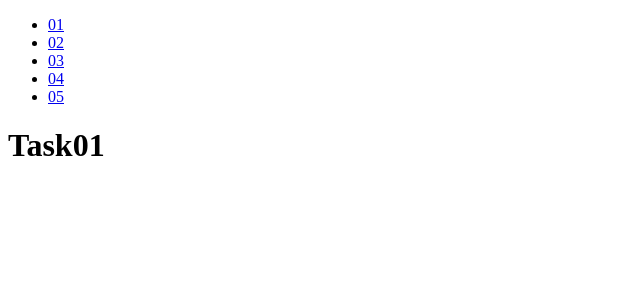
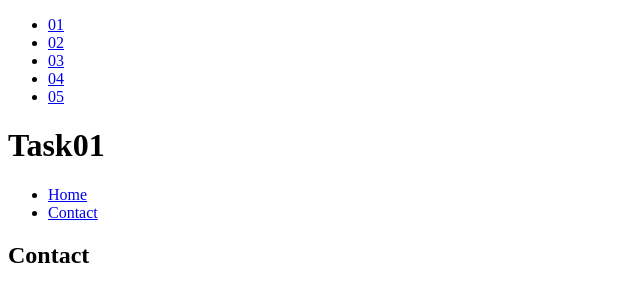
Before and after one commit to webEsperer/practice-react-routing, a React app: page /#/task01/Contact in a window 1280 px wide. Shown: the top 302 px of the page, without its empty margins (0-640 px from the left). Built offline with nearby package versions, Linux system fonts and the light colour scheme.

Commit message:
solved task01

```diff
--- a/01/Task01.js
+++ b/01/Task01.js
@@ -1,9 +1,29 @@
 import React from 'react';
+import { Route, Link } from "react-router-dom";
+import Home from "./../src/components/Home";
+import Contact from "./../src/components/Contact";
 
 const Task01 = () => {
-    return (
-        <h1>Task01</h1>
-    );
-}
+  return (
+    <>
+      <h1>Task01</h1>
+      <ul>
+        <li>
+          <Link to="/task01/Home">Home</Link>
+        </li>
+        <li>
+          <Link to="/task01/Contact">Contact</Link>
+        </li>
+      </ul>
+
+      <Route path="/task01/Home">
+        <Home />
+      </Route>
+      <Route path="/task01/Contact">
+        <Contact />
+      </Route>
+    </>
+  );
+};
 
 export default Task01;
```
